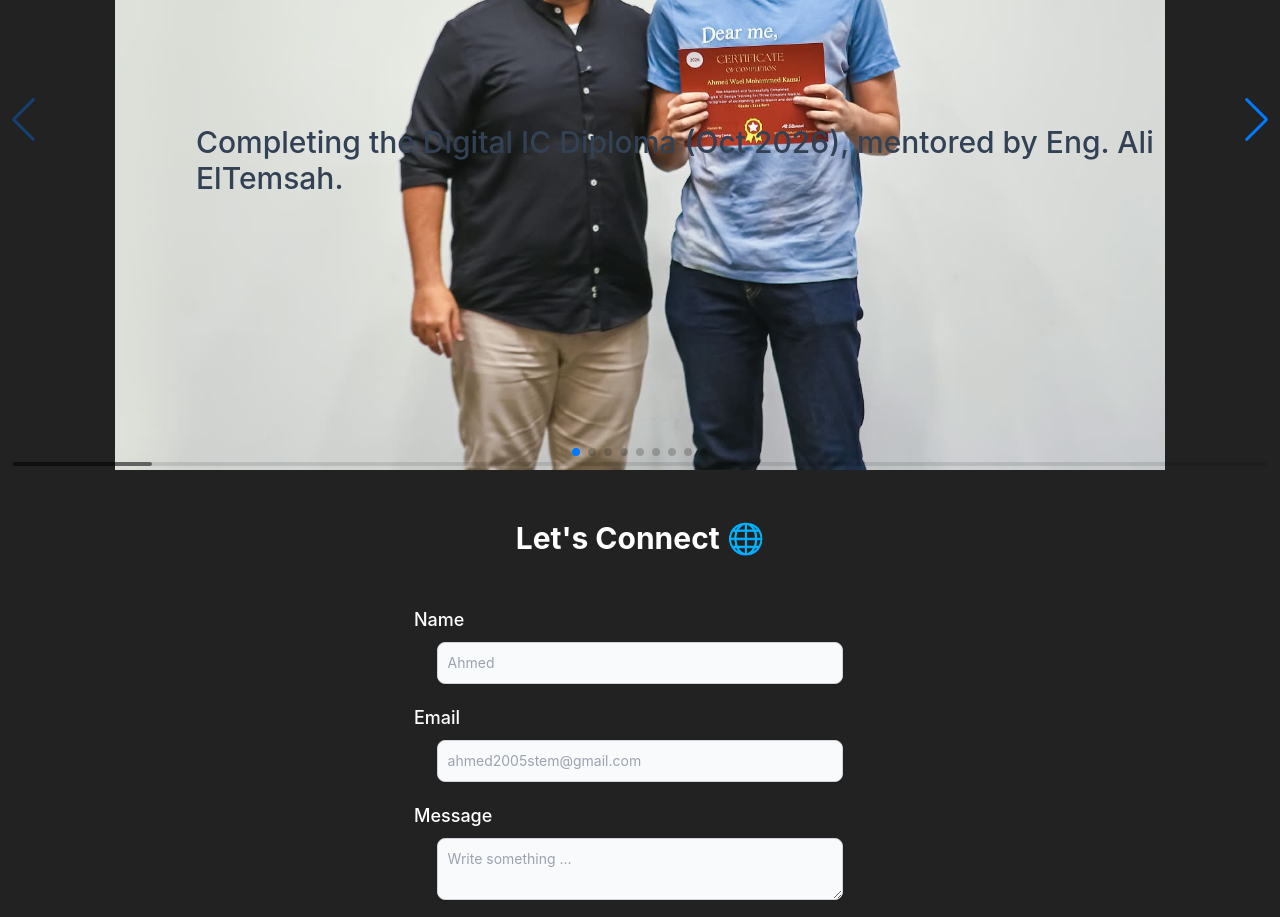
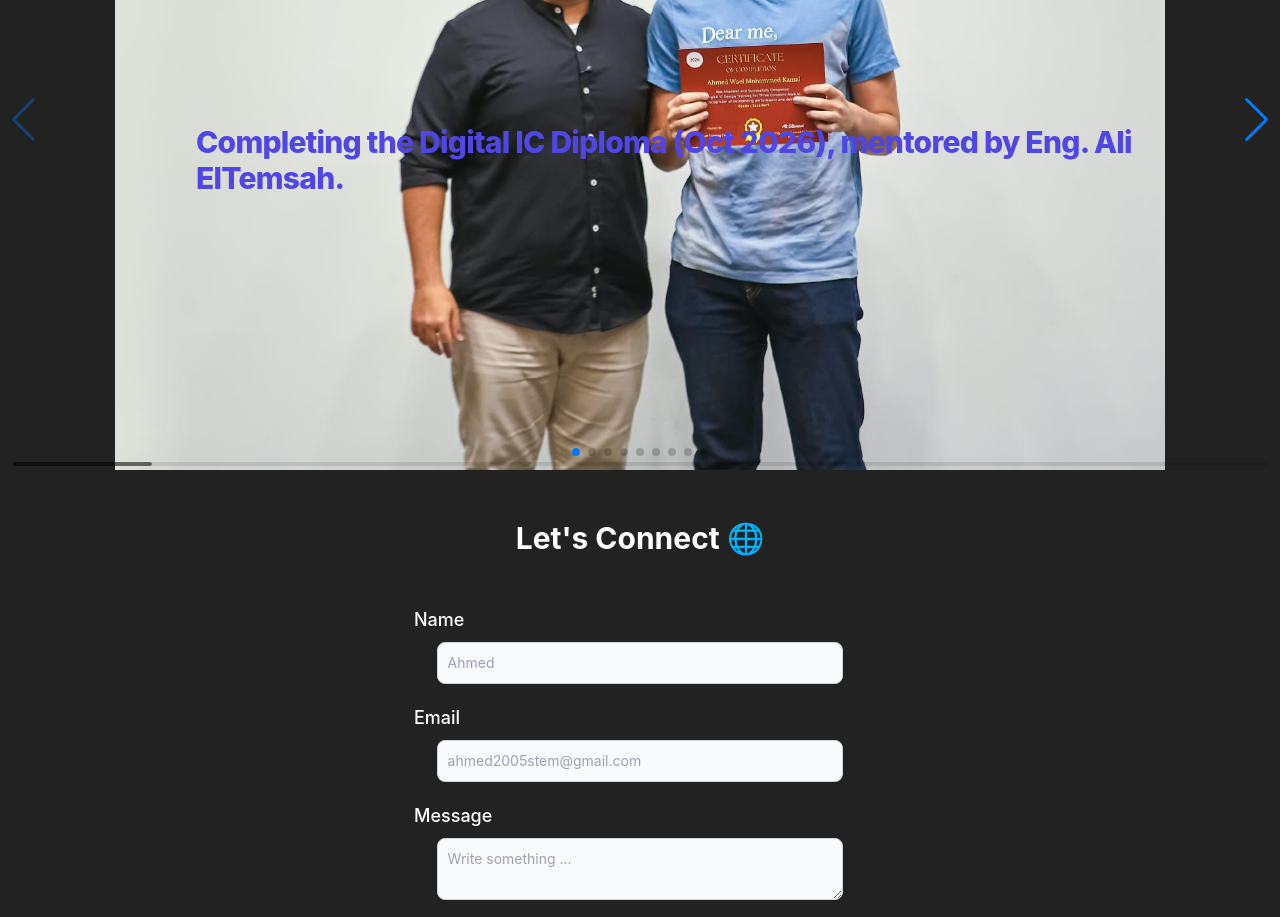
Before and after one commit to Euro-max/PortfolioV3, a React (Create React App) app: page / in a window 1280 px wide. Shown: the part 4880-5797 px from the top of the page. Built offline with nearby package versions, Linux system fonts and the light colour scheme; no server answers.

Commit message:
Update Gallery.js

```diff
--- a/src/components/Gallery.js
+++ b/src/components/Gallery.js
@@ -31,7 +31,7 @@ const Gallery = () => {
   <div className='relative w-full h-[700px] bg-[#222222] rounded-lg'>
     <img src={Digital} className='w-full h-full object-contain' alt="DigitalIC"/>
     <div className='absolute top-1/2 left-[15%]'>
-      <p className='p-1 text-3xl font-medium text-slate-700 whitespace-pre-line'>
+      <p className='p-1 text-3xl font-extrabold text-indigo-600 whitespace-pre-line tracking-tight'>
 Completing the Digital IC Diploma (Oct 2026), mentored by Eng. Ali ElTemsah.      </p>
     </div>
   </div>
```
